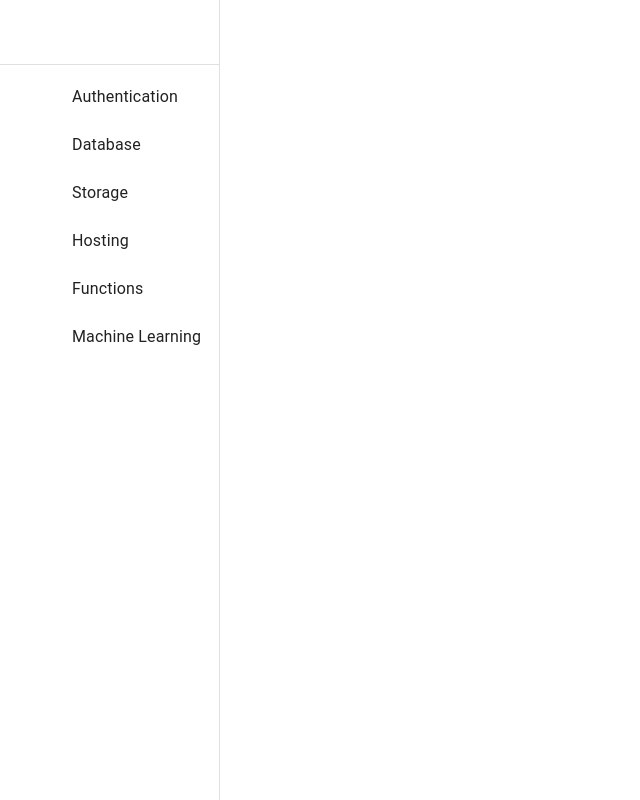
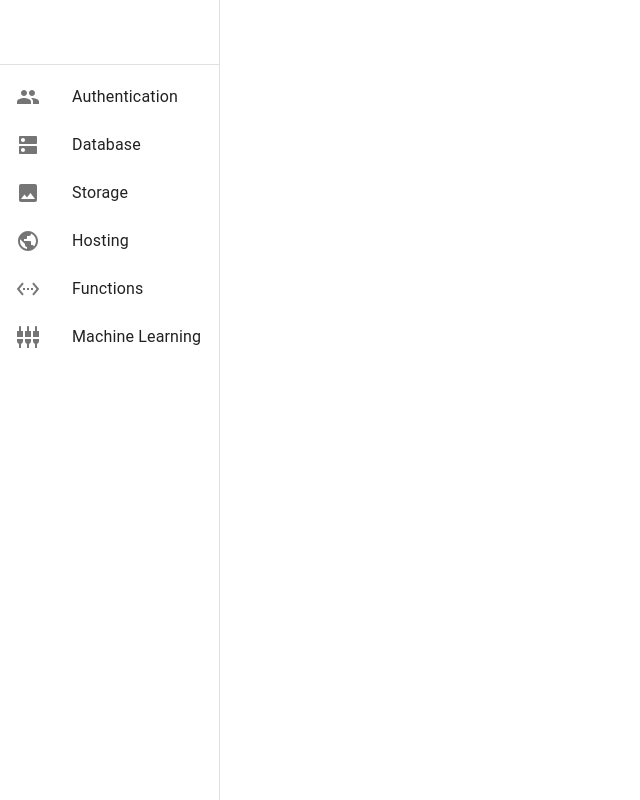
Before and after one commit to rasha-massoud/Material-UI-React-Tutorial, a React (Create React App) app: page / in a window 1280 px wide. Shown: the whole page, without its empty margins (0-640 px from the left). Built offline with nearby package versions, Linux system fonts and the light colour scheme.

Commit message:
Added the Icons to the navbar items constants

```diff
--- a/src/components/Navbar/consts/navbarItems.js
+++ b/src/components/Navbar/consts/navbarItems.js
@@ -1,37 +1,44 @@
+import PeopleIcon from '@mui/icons-material/People';
+import DnsIcon from '@mui/icons-material/Dns';
+import ImageIcon from '@mui/icons-material/Image';
+import PublicIcon from '@mui/icons-material/Public';
+import SettingsEthernetIcon from '@mui/icons-material/SettingsEthernet';
+import SettingsInputComponentIcon from '@mui/icons-material/SettingsInputComponent';
+
 export const mainNavbarItems = [
     {
         id: 0,
-        icon: "",
+        icon: <PeopleIcon />,
         label: "Authentication",
         route: "",
     },
     {
         id: 1,
-        icon: "",
+        icon: <DnsIcon />,
         label: "Database",
         route: "",
     },
     {
         id: 2,
-        icon: "",
+        icon: <ImageIcon />,
         label: "Storage",
         route: "",
     },
     {
         id: 3,
-        icon: "",
+        icon: <PublicIcon />,
         label: "Hosting",
         route: "",
     },
     {
         id: 4,
-        icon: "",
+        icon: <SettingsEthernetIcon />,
         label: "Functions",
         route: "",
     },
     {
         id: 5,
-        icon: "",
+        icon: <SettingsInputComponentIcon />,
         label: "Machine Learning",
         route: "",
     }
```
